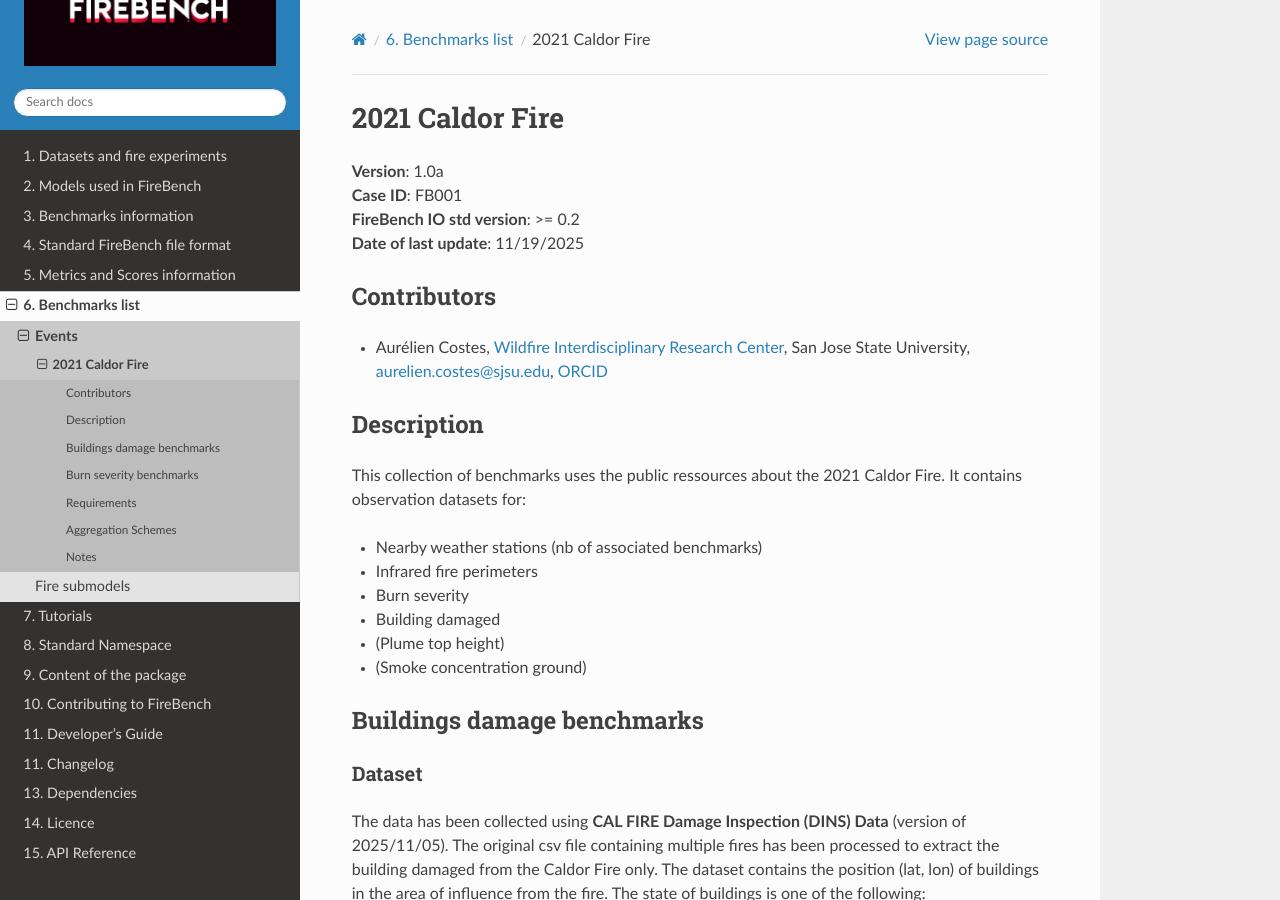
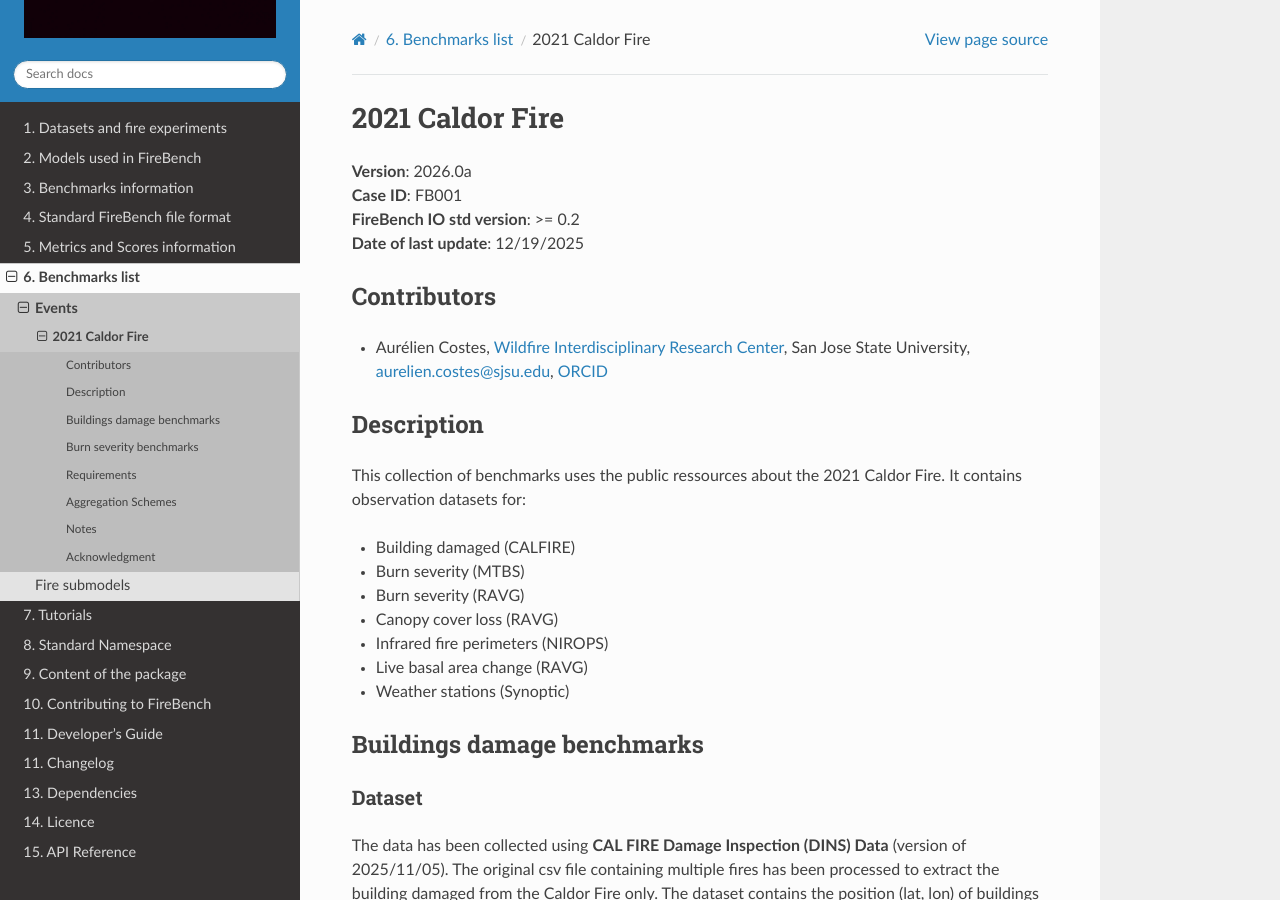
Before and after one commit to wirc-sjsu/firebench, a Sphinx documentation site: the page built from docs/benchmarks/California/01_Caldor.md, in a window 1280 px wide and 900 px high. Built offline with Sphinx 7.4.7 and the Read the Docs theme 3.1.0, drawn with Linux system fonts in a browser that asks for light colours; some of the changed text lies outside the part shown.

Commit message:
add Acknowledgment section to Caldor benchmark
- add all the data section in table of content

```diff
--- a/docs/benchmarks/California/01_Caldor.md
+++ b/docs/benchmarks/California/01_Caldor.md
@@ -1,9 +1,9 @@
 # 2021 Caldor Fire
 
-**Version**: 1.0a <br>
+**Version**: 2026.0a <br>
 **Case ID**: FB001 <br>
 **FireBench IO std version**: >= 0.2 <br>
-**Date of last update**: 11/19/2025
+**Date of last update**: 12/19/2025
 
 ## Contributors
 - Aurélien Costes, [Wildfire Interdisciplinary Research Center](https://www.wildfirecenter.org/), San Jose State University, [aurelien.costes@sjsu.edu](mailto:aurelien.costes@sjsu.edu), [ORCID](https://orcid.org/0000-0003-4543-5107)
@@ -12,12 +12,13 @@
 
 This collection of benchmarks uses the public ressources about the 2021 Caldor Fire.
 It contains observation datasets for:
-- Nearby weather stations (nb of associated benchmarks)
-- Infrared fire perimeters
-- Burn severity
-- Building damaged
-- (Plume top height)
-- (Smoke concentration ground)
+- Building damaged (CALFIRE)
+- Burn severity (MTBS)
+- Burn severity (RAVG)
+- Canopy cover loss (RAVG)
+- Infrared fire perimeters (NIROPS)
+- Live basal area change (RAVG)
+- Weather stations (Synoptic)
 
 ## Buildings damage benchmarks
 
@@ -280,3 +281,7 @@
 ## Notes
 
 - Each file hash has been performed using `firebench.standardize.calculate_sha256`.
+
+## Acknowledgment
+
+We gratefully acknowledge Synoptic for granting permission to redistribute selected weather-station data as part of the FireBench benchmarking framework.
```
